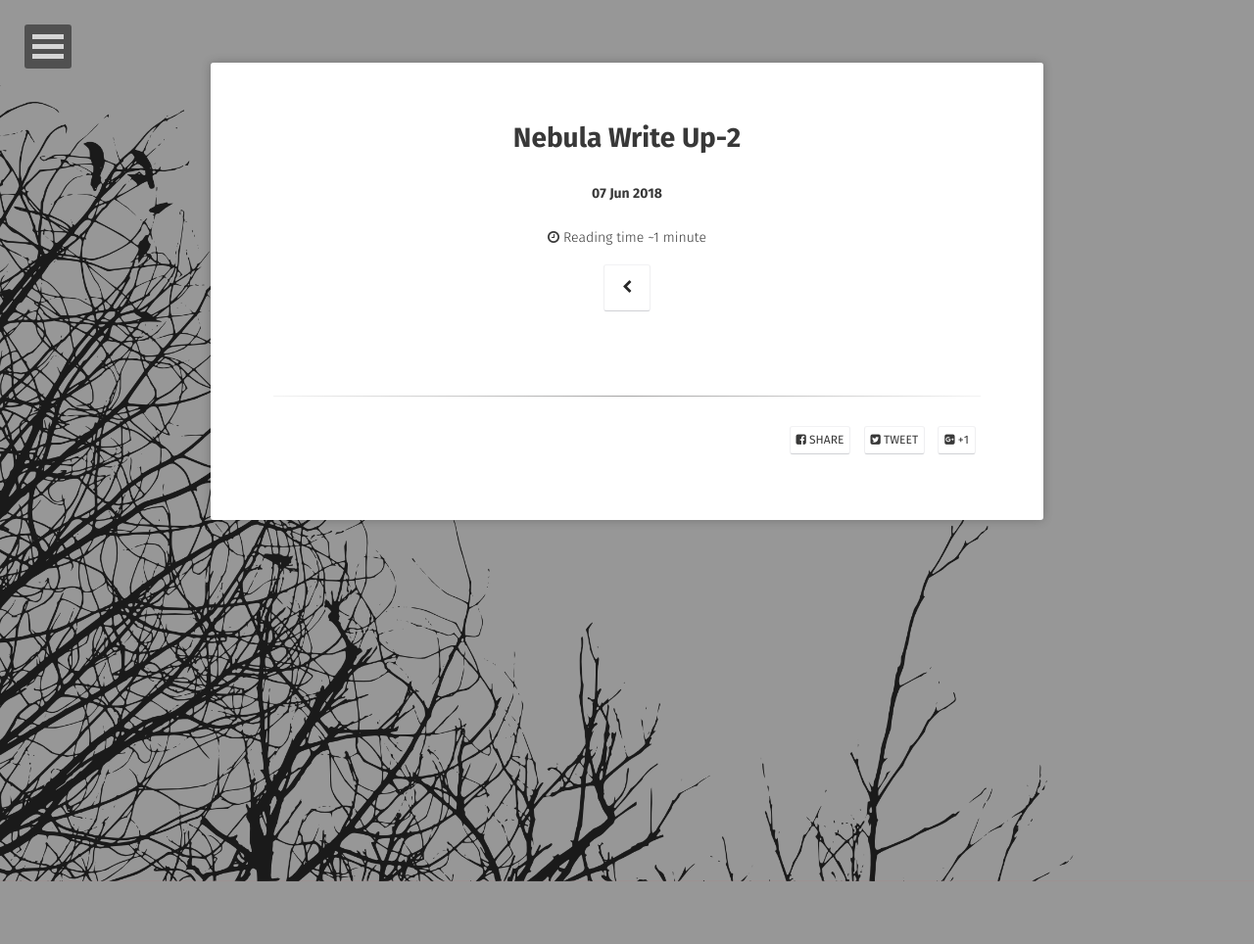
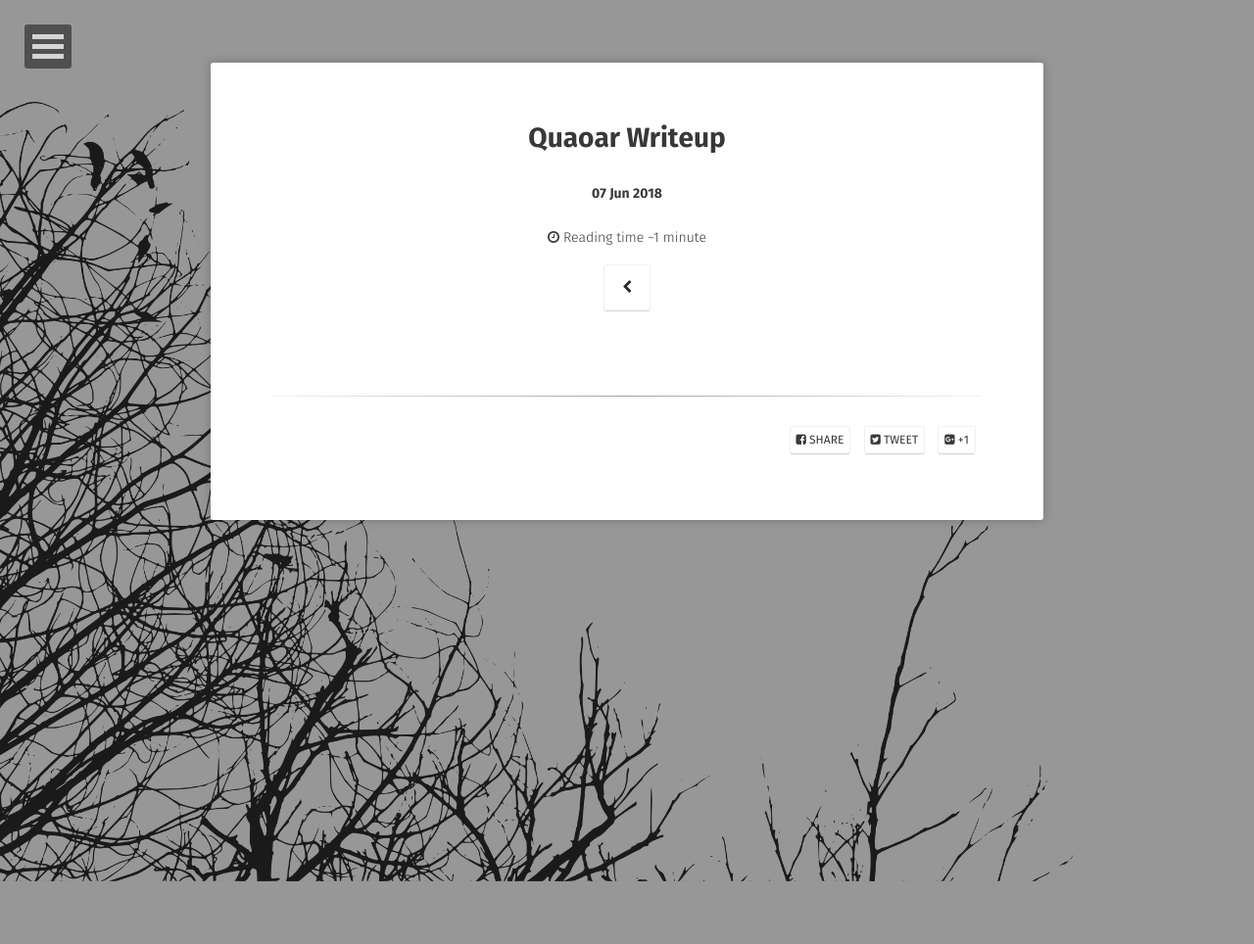
Before and after one commit to burcudemiralp/burcudemiralp.github.io, a Jekyll site: the page built from _posts/2018-06-07-Quaoar-Writeup.md, in a window 1280 px wide. Shown: the whole page at 98% size. Built offline with Jekyll 4.4.1, drawn with Linux system fonts in a browser that asks for light colours; some web fonts are replaced.

Commit message:
Update 2018-06-07-Quaoar-Writeup.md

```diff
--- a/_posts/2018-06-07-Quaoar-Writeup.md
+++ b/_posts/2018-06-07-Quaoar-Writeup.md
@@ -1,7 +1,7 @@
 ---
 layout: post
-title: "Nebula Write Up-2"
+title: "Quaoar Writeup"
 date: 2018-06-07
-excerpt: "[Level 05-Level 09]"
+excerpt: ""
 comments: false
 ---
```
